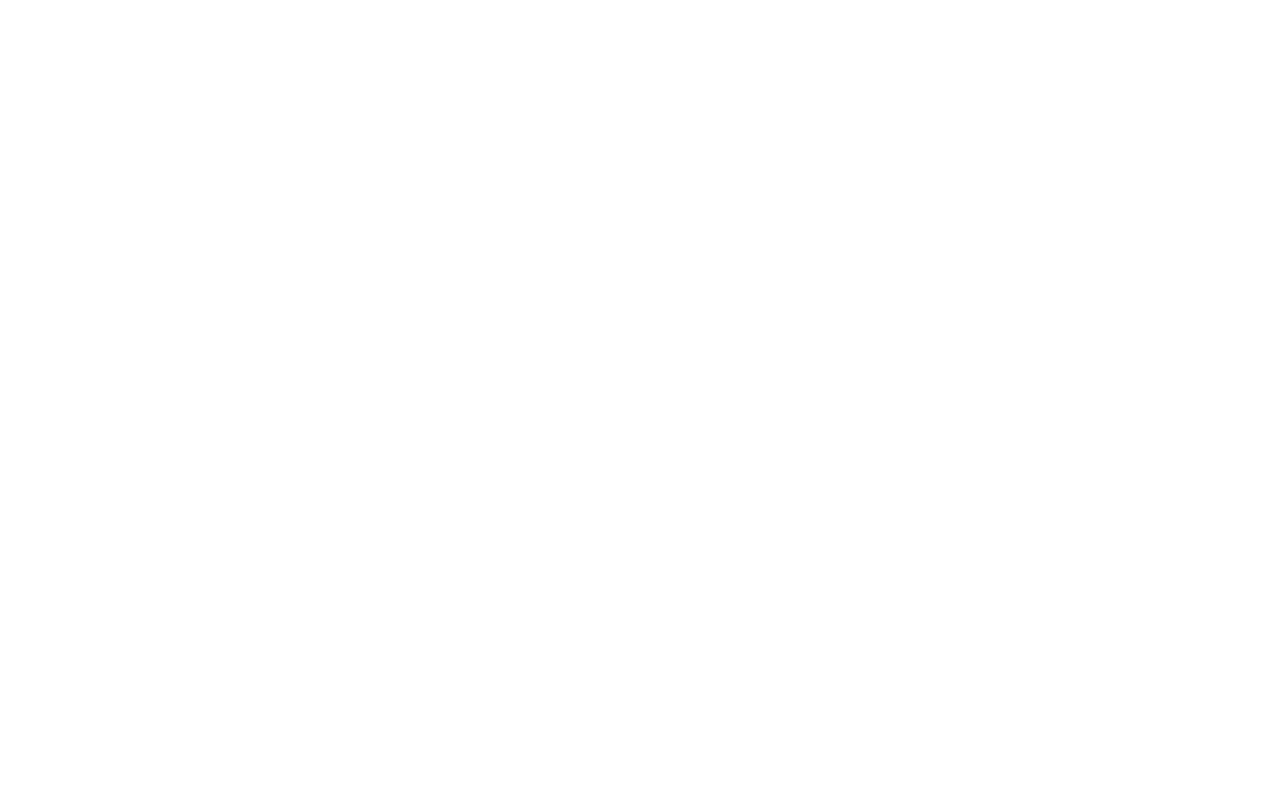
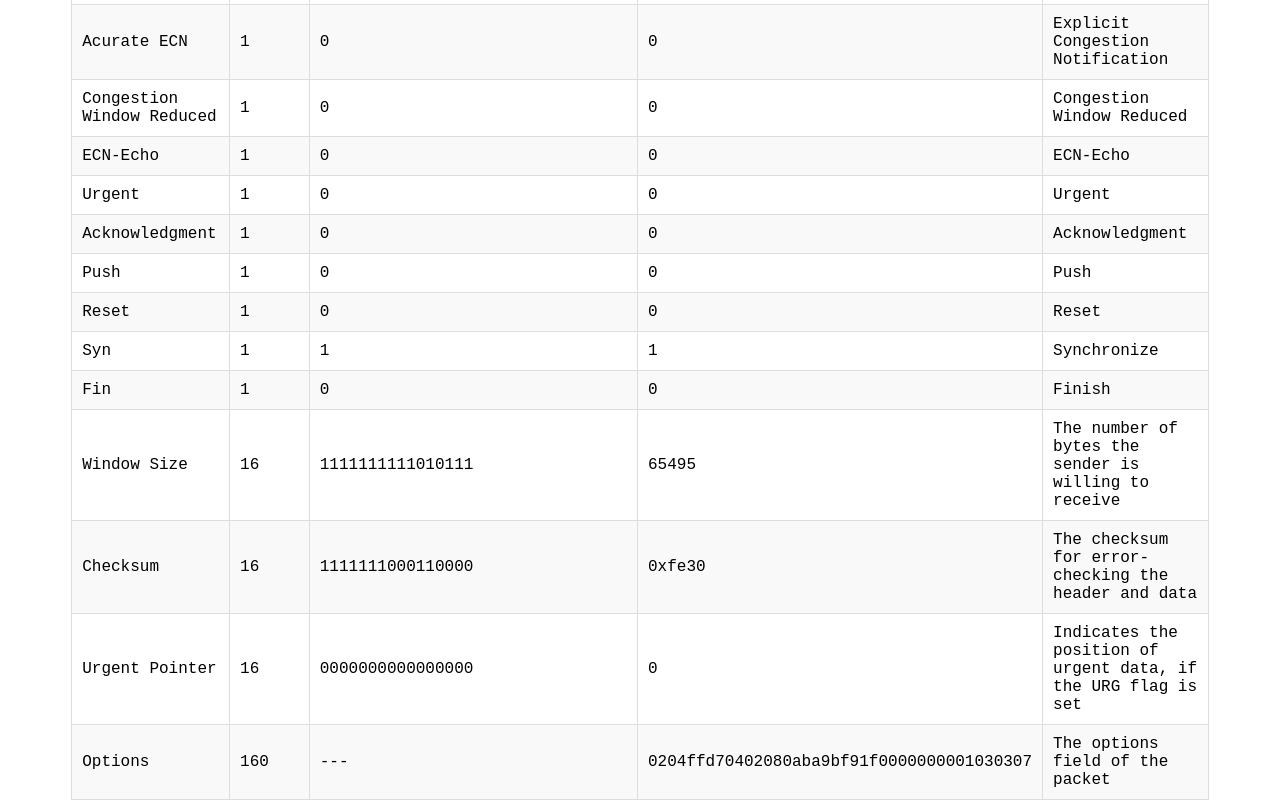
Before and after one commit to klxcoder/vitejs-ip-inspect, a React (Vite) app: page / in a window 1280 px wide. Shown: the part 1616-2416 px from the top of the page. Before the commit the page ends 1603 px from the top, so only its background shows below. Built offline with nearby package versions, Linux system fonts and the light colour scheme.

Commit message:
refactor: enhance TCP header processing by adding options fields and improving error handling

```diff
--- a/src/App.tsx
+++ b/src/App.tsx
@@ -1,7 +1,7 @@
 import { useState, useEffect } from 'react';
 import './table.css';
 import './AppView.css';
-import { binaryToDecimal, hexToBinary, getFields, getIpHeaderErrors, getIpHeaderOptionsFields, getTcpHeaderErrors } from './utils';
+import { binaryToDecimal, hexToBinary, getFields, getIpHeaderErrors, getIpHeaderOptionsFields, getTcpHeaderErrors, getTcpHeaderOptionsFields } from './utils';
 import { EXAMPLE_IP_HEX, IP_HEADER_FIELDS, TCP_HEADER_FIELDS } from './const';
 import { FieldBin } from './types';
 import AppView from './AppView';
@@ -40,13 +40,16 @@
         }
         case 6: {
           // Process TCP
-          const { fields: tcpHeaderFields } = getFields(TCP_HEADER_FIELDS, ipHeaderOptionsBin);
-          const tcpHeaderErrors = getTcpHeaderErrors(ipHeaderFields, tcpHeaderFields);
+          const { fields: tcpHeaderFields, ipBinTmp: tcpHeaderBin } = getFields(TCP_HEADER_FIELDS, ipHeaderOptionsBin);
+          const tcpHeaderLength = binaryToDecimal(tcpHeaderFields[4].bin);
+          const { fields: tcpHeaderOptionsFields } = getFields(getTcpHeaderOptionsFields(tcpHeaderLength), tcpHeaderBin);
+          const tcpHeaderErrors = getTcpHeaderErrors(ipHeaderFields, tcpHeaderFields, tcpHeaderOptionsFields);
           setErrors(tcpHeaderErrors);
           if (tcpHeaderErrors.length > 0) {
             return;
           }
           fields.push(...tcpHeaderFields);
+          fields.push(...tcpHeaderOptionsFields);
           // TODO: Check TCP Header
           break;
         }
--- a/src/AppView.tsx
+++ b/src/AppView.tsx
@@ -42,7 +42,7 @@
             <tr key={index}>
               <td>{field.title}</td>
               <td>{field.length}</td>
-              <td>{field.bin}</td>
+              <td>{field.bin.length <= 32 ? field.bin : '---'}</td>
               <td>{field.valueFn(field.bin)}</td>
               <td>{field.description}</td>
             </tr>
--- a/src/const.ts
+++ b/src/const.ts
@@ -134,8 +134,8 @@
     valueFn: binaryToDecimal,
   },
   {
-    id: 'tcp-data-offset',
-    title: 'Data Offset',
+    id: 'tcp-header-length',
+    title: 'Header Length',
     length: 4,
     description: 'The size of the TCP header in 32-bit words',
     valueFn: binaryToDecimal,
--- a/src/types.ts
+++ b/src/types.ts
@@ -18,12 +18,13 @@
   | 'tcp-destination-port'
   | 'tcp-sequence-number'
   | 'tcp-acknowledgment-number'
-  | 'tcp-data-offset'
+  | 'tcp-header-length'
   | 'tcp-reserved'
   | 'tcp-acurate-ecn'
   | 'tcp-congestion-window-reduced'
   | 'tcp-ecn-echo'
   | 'tcp-urgent'
+  | 'tcp-options'
   | 'tcp-ack'
   | 'tcp-push'
   | 'tcp-reset'
--- a/src/utils.ts
+++ b/src/utils.ts
@@ -118,7 +118,11 @@
   return [];
 }
 
-export const getTcpHeaderErrors = (ipHeaderFields: FieldBin[], tcpHeaderFields: FieldBin[]): string[] => {
+export const getTcpHeaderErrors = (
+  ipHeaderFields: FieldBin[],
+  tcpHeaderFields: FieldBin[],
+  tcpHeaderOptionsFields: FieldBin[],
+): string[] => {
   const sourceIpAddress = ipHeaderFields.find(field => field.id === 'ip-source-address')?.bin;
   const destinationIpAddress = ipHeaderFields.find(field => field.id === 'ip-destination-address')?.bin;
   const zeros = '0'.repeat(8);
@@ -136,12 +140,11 @@
   let checksumBin: string = [
     tcpPseudoHeader,
     tcpHeaderFields.filter(field => field.id !== 'tcp-checksum').map(field => field.bin).join(''),
-    // TODO: Add tcp options and tcp data
+    tcpHeaderOptionsFields[0].bin,
   ].join('');
   if (checksumBin.length % 16 !== 8) {
     checksumBin += '0'.repeat(8);
   }
-  console.log(binaryToHex(checksumBin));
   const checksumArr = checksumBin.match(/.{16}/g) || [];
   const checksum = checksumArr.reduce((acc, bin) => {
     const sum = acc + binaryToDecimal(bin);
@@ -166,3 +169,16 @@
   ]
   return ipHeaderOptionsFields;
 }
+
+export const getTcpHeaderOptionsFields = (tcpHeaderLength: number) => {
+  const tcpHeaderOptionsFields: Field[] = [
+    {
+      id: 'tcp-options',
+      title: 'Options',
+      length: (tcpHeaderLength - 5) * 32,
+      description: 'The options field of the packet',
+      valueFn: binaryToHex,
+    },
+  ]
+  return tcpHeaderOptionsFields;
+}
```
